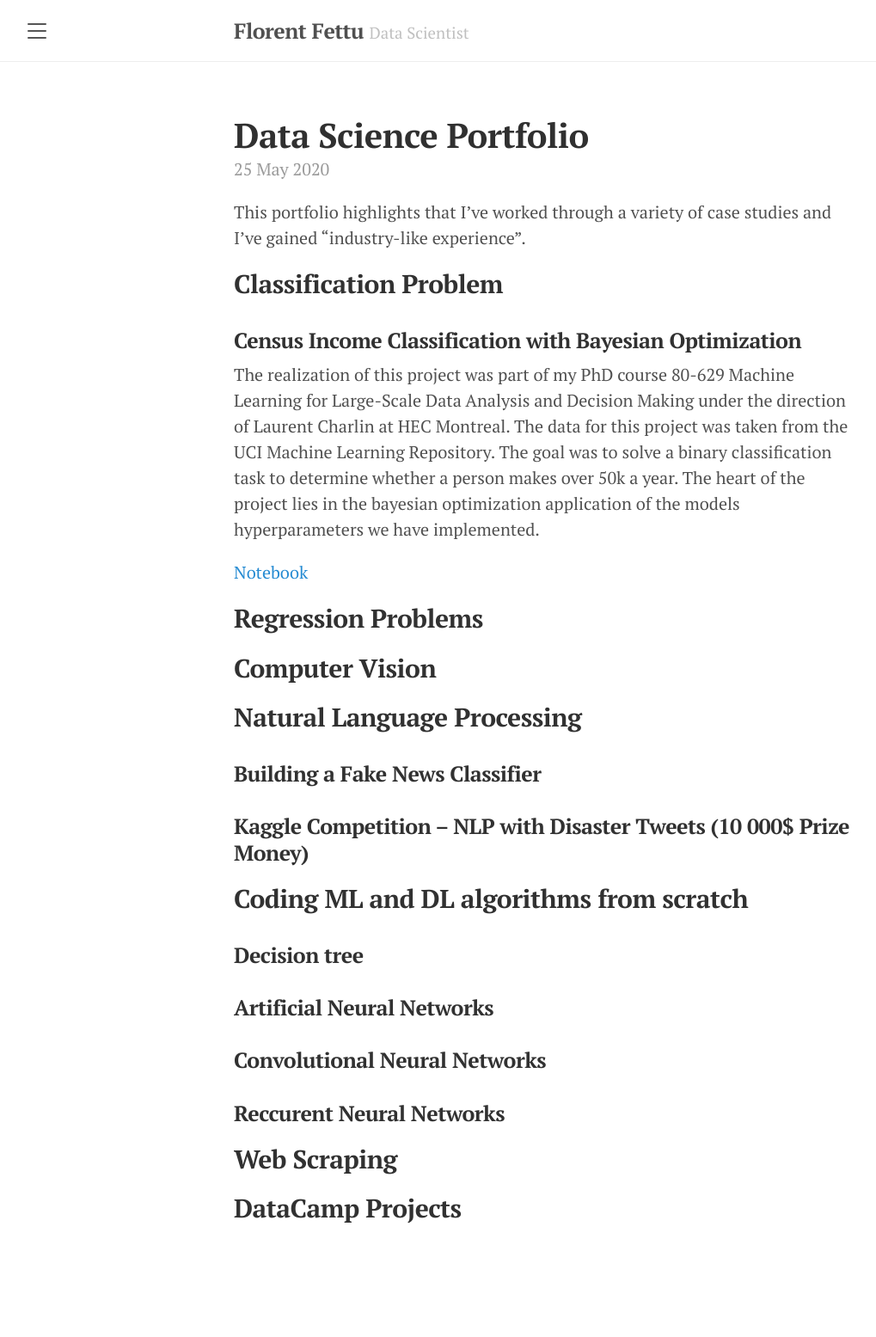
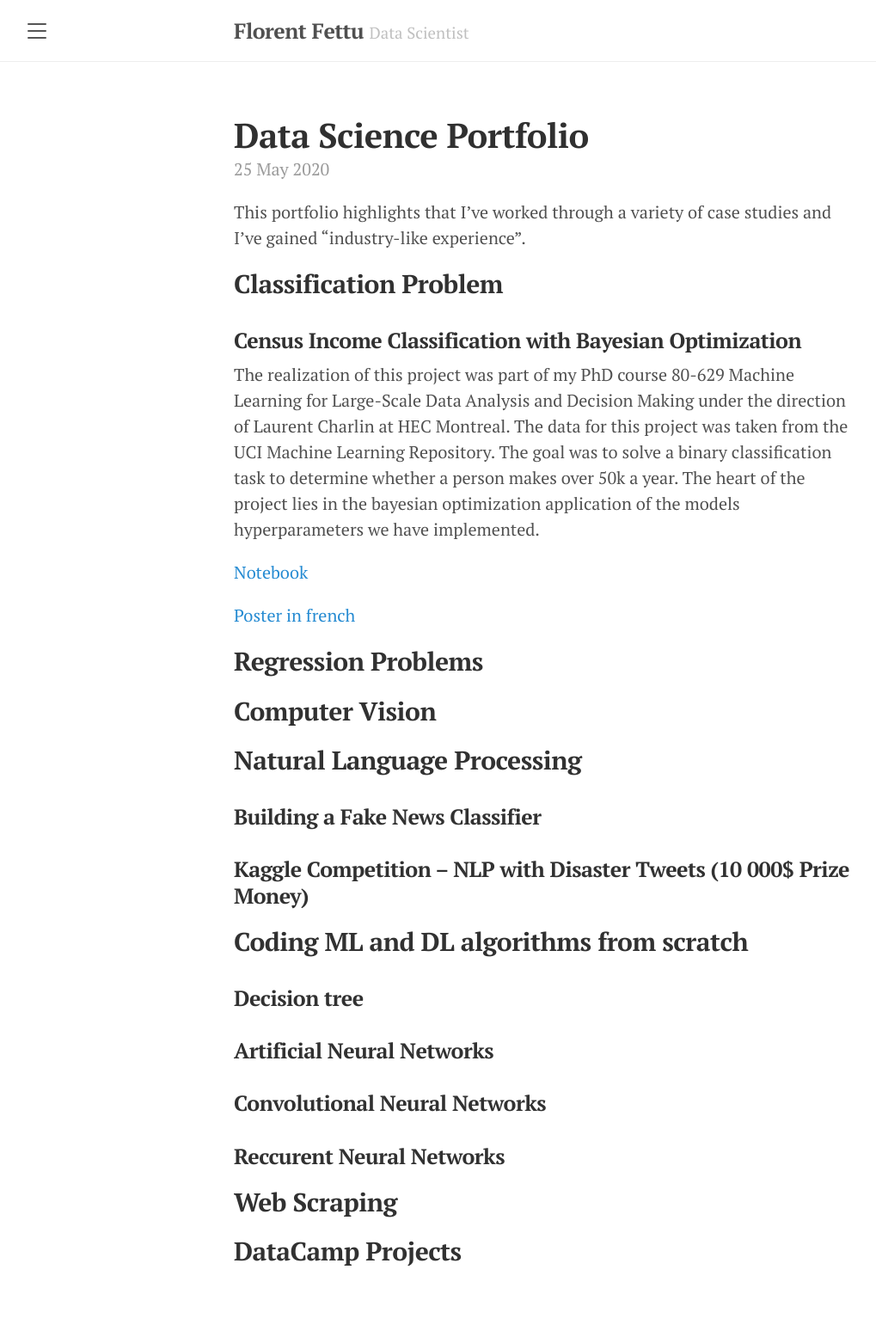
Before and after one commit to florentfettu/florentfettu.github.io, a Jekyll site: the page built from _posts/2020-05-25-data-science-portfolio.md, in a window 1280 px wide. Shown: the whole page at 86% size, without its empty margins (8-1027 px from the left). Built offline with Jekyll 4.4.1, drawn with Linux system fonts in a browser that asks for light colours; nearby versions of some CDN libraries; before the commit the page ends 1505 px from its top, so only the background shows below that.

Commit message:
Update 2020-05-25-data-science-portfolio.md

```diff
--- a/_posts/2020-05-25-data-science-portfolio.md
+++ b/_posts/2020-05-25-data-science-portfolio.md
@@ -12,6 +12,8 @@ This portfolio highlights that I've worked through a variety of case studies and
 The realization of this project was part of my PhD course 80-629 Machine Learning for Large-Scale Data Analysis and Decision Making under the direction of Laurent Charlin at HEC Montreal. The data for this project was taken from the UCI Machine Learning Repository. The goal was to solve a binary classification task to determine whether a person makes over 50k a year. The heart of the project lies in the bayesian optimization application of the models hyperparameters we have implemented.
 
 <a href="https://nbviewer.jupyter.org/github/florentfettu/florentfettu.github.io/blob/master/Notebooks/Projet_final.ipynb" target="_blank">Notebook</a>
+
+<a href="https://florentfettu.github.io/files/poster_final.pdf" target="_blank">Poster in french</a>
 
 ## Regression Problems
 
```
